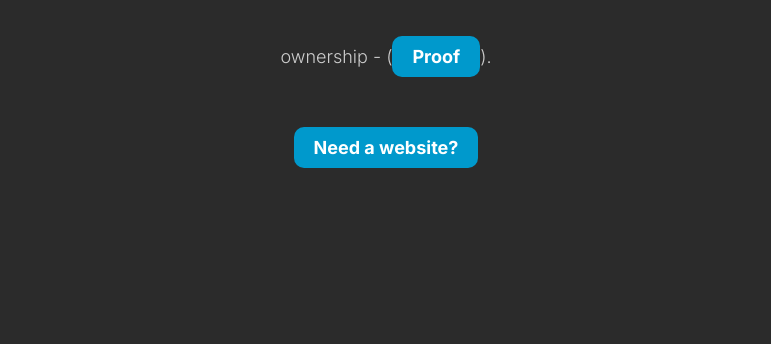
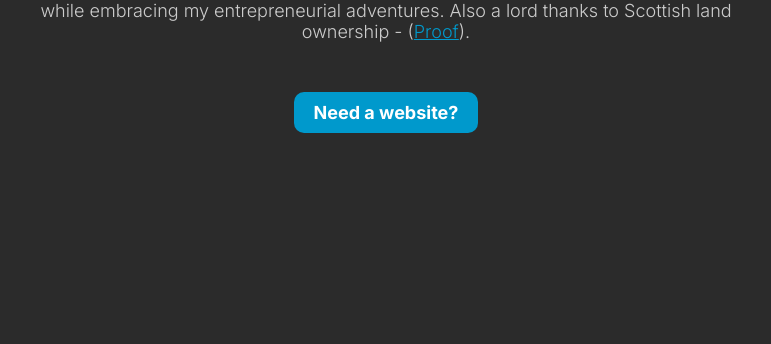
Before and after one commit to ItsMeChalks/My-personal-site, a plain HTML site: page index.html in a window 1280 px wide. Shown: the part 456-800 px from the top of the page, without its empty margins (254-1025 px from the left). Drawn offline with nearby package versions, Linux system fonts and the light colour scheme.

Commit message:
Fixed button

```diff
--- a/index.html
+++ b/index.html
@@ -5,7 +5,7 @@
 <meta name="viewport" content="width=device-width">
 <title>Danny Franklin</title>
 
-<link rel="stylesheet" type="text/css" href="main.css">
+<link rel="stylesheet" type="text/css" href="main.css?v=1">
 
 <link href="https://cdn.jsdelivr.net/npm/remixicon@4.1.0/fonts/remixicon.css" rel="stylesheet">
 
@@ -46,7 +46,7 @@
       </picture>
       <h1>Lord Danny Franklin</h1>
       <p>Coding, learning German, and adding a sprinkle of British humour (where I can) — all while embracing my entrepreneurial adventures. Also a lord thanks to Scottish land ownership - (<a href="certificate.pdf" target="_blank">Proof</a>).</p>
-      <a href="https://daccaa.com" target="_blank">Need a website?</a>
+      <a href="https://daccaa.com" target="_blank" class="button">Need a website?</a>
     </div>
   </div>
 
--- a/main.css
+++ b/main.css
@@ -58,7 +58,7 @@
      margin-top: 10px;
  }
 
- a {
+ .button {
     display: inline-block;
     margin-top: 50px;
     padding: 10px 20px;
@@ -70,7 +70,7 @@
     text-decoration: none;
  }
 
- a:hover {
+.button:hover {
     background-color: #006699;
  }
 
@@ -80,3 +80,7 @@
     display: inline-block;
     border-radius: 50%;
  }
+
+ a {
+   color: #0099cc;
+ }
```
